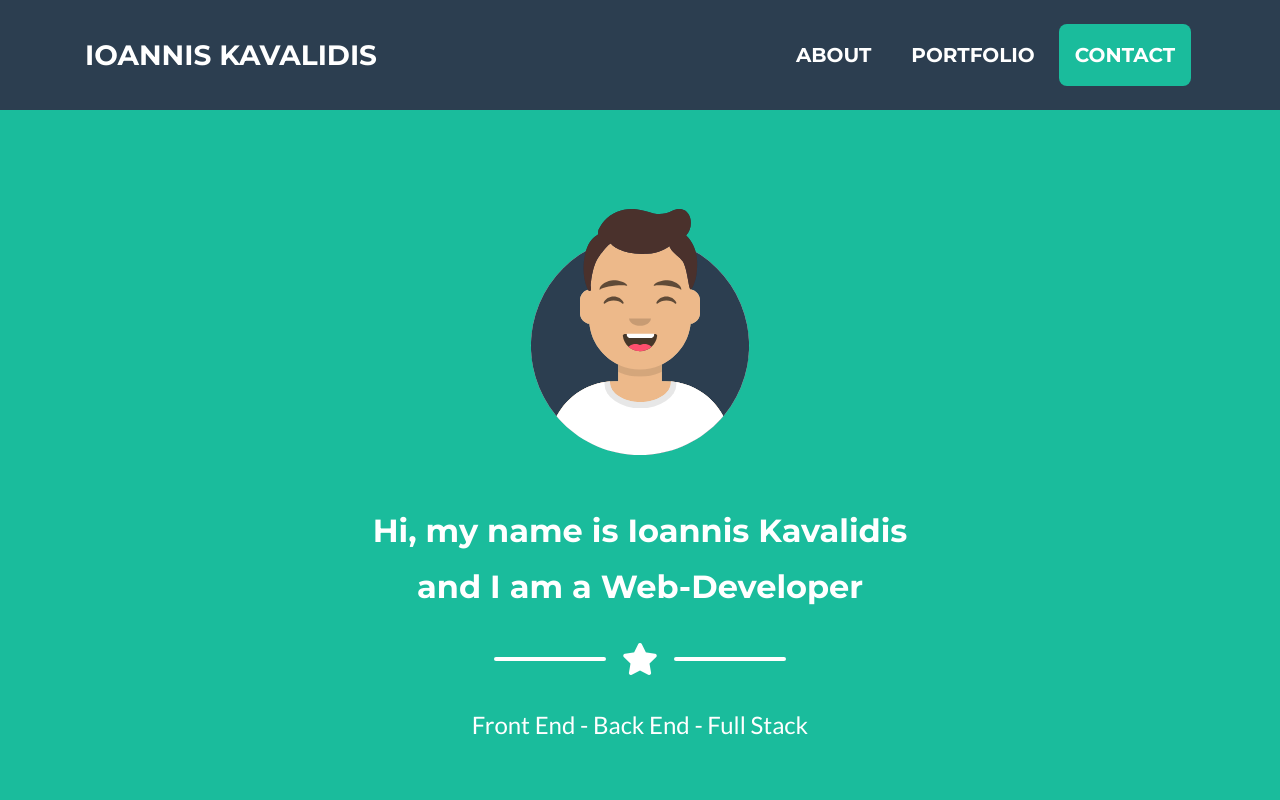
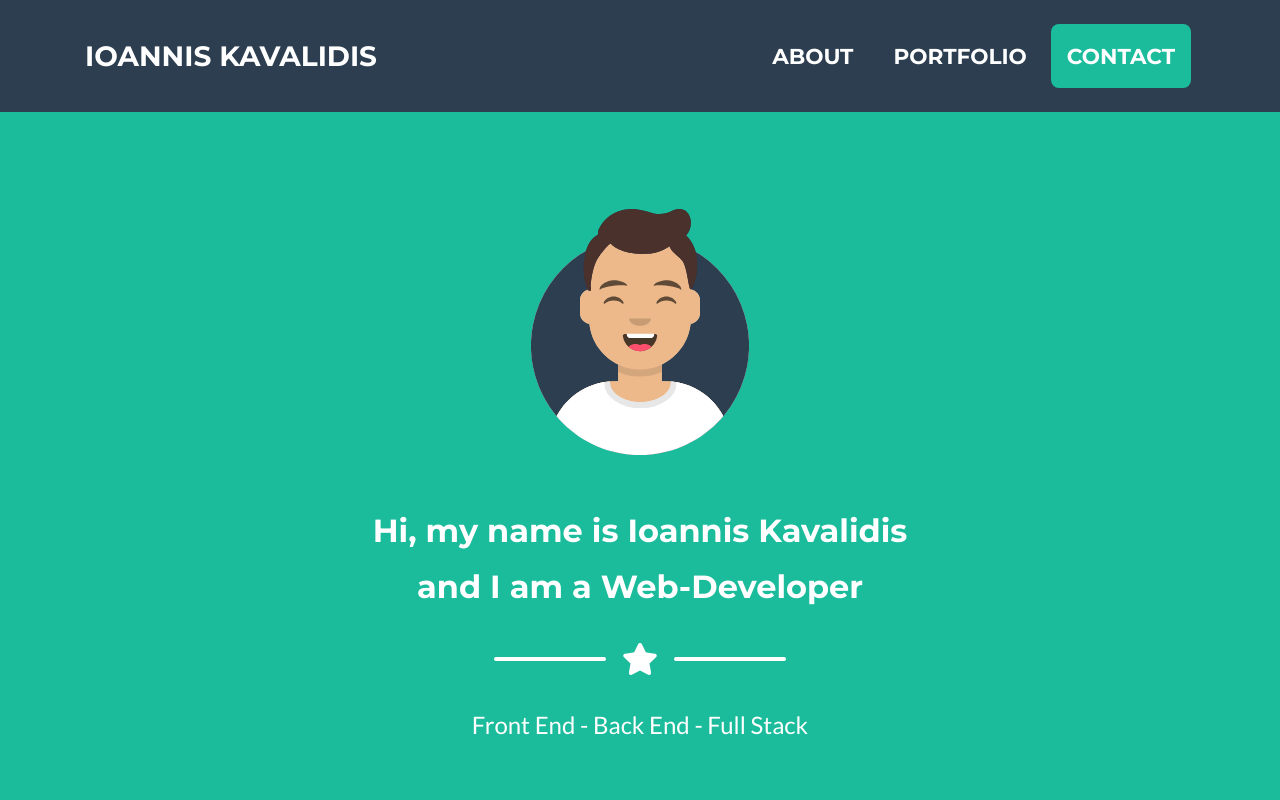
Before and after one commit to Ioannis-Kavalidis/myPortfolio, a plain HTML site: page index.html in a window 1280 px wide. Shown: the top 800 px of the page. Drawn offline with Linux system fonts and the light colour scheme.

Commit message:
change font-size in navbar

```diff
--- a/css/style.css
+++ b/css/style.css
@@ -7,7 +7,7 @@
 }
 
 #navbarResponsive {
-  font-size: 1.25rem;
+  font-size: 1.35rem;
 }
 
 #pic1,
```
